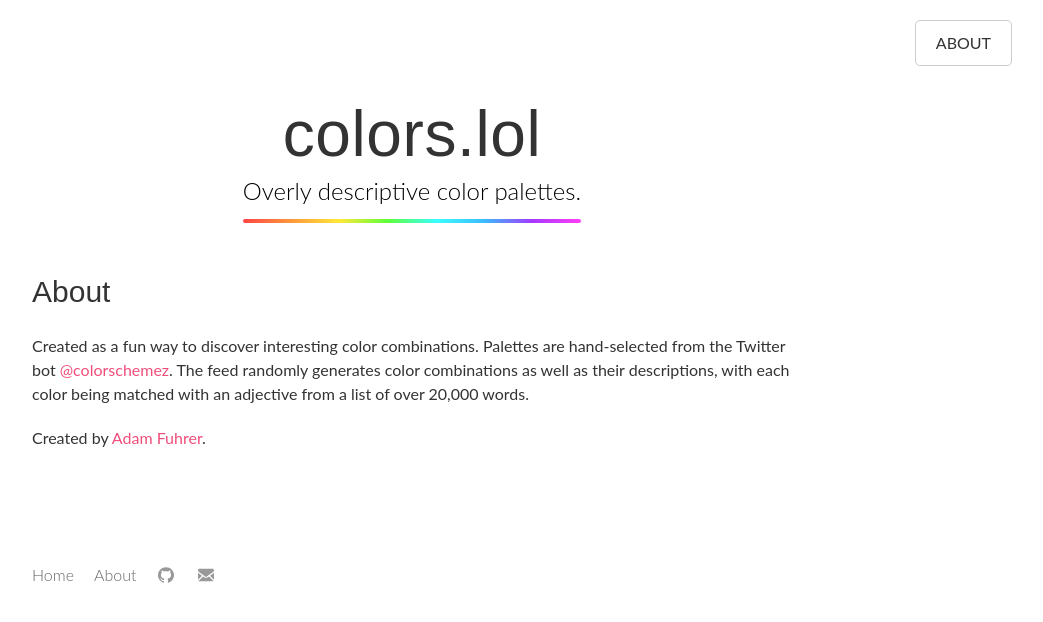
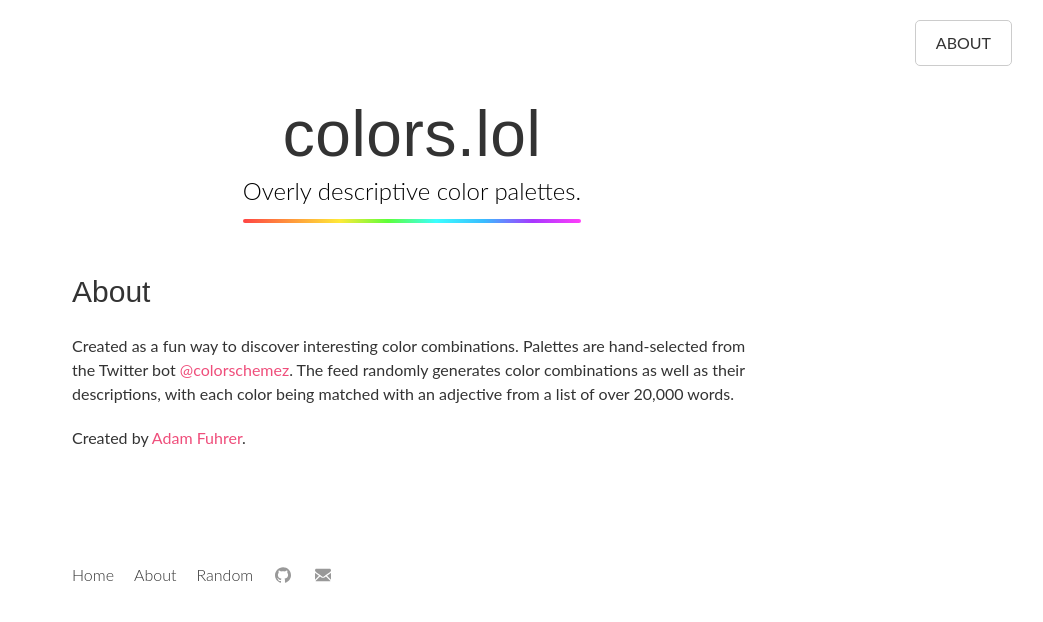
Before and after one commit to adamfuhrer/colors.lol, an Angular app: page /about in a window 1280 px wide. Shown: the top 622 px of the page, without its empty margins (228-1271 px from the left). Built offline with nearby package versions, Linux system fonts and the light colour scheme; a web font is replaced by a local one; what @ngx-share/core would draw is missing.

Commit message:
add random palette link in the footer

```diff
--- a/src/app/components/footer/footer.component.html
+++ b/src/app/components/footer/footer.component.html
@@ -1,6 +1,19 @@
 <nav aria-label="Footer navigation">
-  <a routerLink="/" (click)="onHomeClick()">Home</a>
-  <a routerLink="/about">About</a>
+  <a routerLink="/" (click)="onHomeClick()">
+    <span tabindex="-1">
+      Home
+    </span>
+  </a>
+  <a routerLink="/about">
+    <span tabindex="-1">
+      About
+    </span>
+  </a>
+  <a routerLink="/random">
+    <span tabindex="-1">
+      Random
+    </span>
+  </a>
   <a class="icon" title="GitHub repository" href="https://github.com/adamfuhrer/colors.lol" target="_blank" rel="noopener">
     <svg id="Bold" enable-background="new 0 0 24 24" height="512" viewBox="0 0 24 24" width="512" xmlns="http://www.w3.org/2000/svg">
       <path d="m12 .5c-6.63 0-12 5.28-12 11.792 0 5.211 3.438 9.63 8.205 11.188.6.111.82-.254.82-.567 0-.28-.01-1.022-.015-2.005-3.338.711-4.042-1.582-4.042-1.582-.546-1.361-1.335-1.725-1.335-1.725-1.087-.731.084-.716.084-.716 1.205.082 1.838 1.215 1.838 1.215 1.07 1.803 2.809 1.282 3.495.981.108-.763.417-1.282.76-1.577-2.665-.295-5.466-1.309-5.466-5.827 0-1.287.465-2.339 1.235-3.164-.135-.298-.54-1.497.105-3.121 0 0 1.005-.316 3.3 1.209.96-.262 1.98-.392 3-.398 1.02.006 2.04.136 3 .398 2.28-1.525 3.285-1.209 3.285-1.209.645 1.624.24 2.823.12 3.121.765.825 1.23 1.877 1.23 3.164 0 4.53-2.805 5.527-5.475 5.817.42.354.81 1.077.81 2.182 0 1.578-.015 2.846-.015 3.229 0 .309.21.678.825.56 4.801-1.548 8.236-5.97 8.236-11.173 0-6.512-5.373-11.792-12-11.792z"/>
--- a/src/app/components/footer/footer.component.scss
+++ b/src/app/components/footer/footer.component.scss
@@ -18,7 +18,7 @@
       height: 30px;
       font-weight: $light;
       font-size: 1.6rem;
-      color: #666666;
+      color: #333333;
       transition: $transition-normal;
 
       + a {
@@ -27,6 +27,10 @@
 
       &:hover, &:focus {
          color: $pink;
+      }
+
+      span:focus {
+        outline: none;
       }
     }
 
--- a/src/app/components/homepage/homepage.component.html
+++ b/src/app/components/homepage/homepage.component.html
@@ -1,7 +1,7 @@
 <div class="content-wrapper" fadeIn>
   <ng-container *ngFor="let palette of palettes; let i = index">
-    <app-color-palette *ngIf="paletteParam === null || paletteParam === getPaletteParamId(palette)"
-                       [isShowingLinkButton]="paletteParam !== getPaletteParamId(palette)"
+    <app-color-palette *ngIf="paletteParam === null || paletteParam === getPaletteId(palette)"
+                       [isShowingLinkButton]="paletteParam !== getPaletteId(palette)"
                        [colors]="palette"
                        [isPaletteDirectionVertical]="(i + 1) % 4 === 0 || i % 4 === 0">
     </app-color-palette>
--- a/src/app/components/homepage/homepage.component.scss
+++ b/src/app/components/homepage/homepage.component.scss
@@ -58,7 +58,7 @@
       .illustration {
         margin-bottom: 30px;
         width: 100%;
-        max-width: 300px;
+        max-width: 260px;
       }
     }
   }
@@ -66,7 +66,7 @@
   &.is-showing-single-palette {
     .content-wrapper {
       grid-template-columns: 1fr;
-      max-width: 840px;
+      max-width: 800px;
 
       ::ng-deep {
         .palette {
--- a/src/app/components/homepage/homepage.component.ts
+++ b/src/app/components/homepage/homepage.component.ts
@@ -1,10 +1,9 @@
 import {Component, HostBinding, OnDestroy, OnInit} from '@angular/core';
-import {ActivatedRoute} from '@angular/router';
+import {ActivatedRoute, Router} from '@angular/router';
 import {Title} from '@angular/platform-browser';
 import {Color} from '../color-palette/color-palette.component';
 import {ColorFilterService} from '../../services/color-filter.service';
 import {Subscription} from 'rxjs';
-
 import * as chroma from 'chroma-js';
 import palettes from '../../palettes.json';
 
@@ -20,14 +19,11 @@ export class HomepageComponent implements OnInit, OnDestroy {
   colorFilterSubscription: Subscription;
 
   constructor(private route: ActivatedRoute,
+              private router: Router,
               private colorFilterService: ColorFilterService,
               private titleService: Title) {
-    const pals = [];
-    for (const key in palettes) {
-      pals.push(palettes[key]);
-    }
-    this.palettes = pals[0];
-    this.unfilteredPalettes = this.palettes;
+    this.palettes = Object.values(palettes)[0];
+    this.unfilteredPalettes = [...this.palettes];
   }
 
   ngOnInit(): void {
@@ -36,6 +32,13 @@ export class HomepageComponent implements OnInit, OnDestroy {
 
       if (this.paletteParam && this.isPaletteFound()) {
         this.titleService.setTitle(this.paletteParam + ' palette | colors.lol');
+      } else if (this.paletteParam && this.paletteParam === 'random') {
+        this.colorFilterService.emitFilterColor(null);
+        const randomPalette = this.getRandomPaletteId();
+
+        this.router.navigateByUrl('/' + randomPalette).then(() => {
+          this.titleService.setTitle(randomPalette + ' palette | colors.lol');
+        });
       } else if (this.paletteParam && !this.isPaletteFound()) {
         this.titleService.setTitle('Unknown palette | colors.lol');
       } else {
@@ -43,12 +46,11 @@ export class HomepageComponent implements OnInit, OnDestroy {
       }
     });
 
+    // Compare the filter color to the colors of each palette
+    // If there is a similar match, show the color in list of filtered results
     this.colorFilterSubscription = this.colorFilterService.filterColor.subscribe(color => {
       if (color) {
-        this.palettes = this.unfilteredPalettes;
-        // Compare the filter color to the colours of each palette
-        // If there is a similar match, show the color in list of filtered results
-        this.palettes = this.palettes.filter(palette => {
+        this.palettes = [...this.unfilteredPalettes].filter(palette => {
           return palette.some(c => chroma.deltaE(c.hex, color.hex) < 20) ||
             palette.some(c => chroma.deltaE(c.hex, chroma(color.hex).desaturate(1.4)) < 18);
         });
@@ -64,12 +66,20 @@ export class HomepageComponent implements OnInit, OnDestroy {
     }
   }
 
-  getPaletteParamId(palette: Color[]): string {
+  getPaletteId(palette: Color[]): string {
     return palette[0].description.split(' ')[0];
   }
 
+  getRandomPaletteId(): string {
+    return this.getPaletteId(this.unfilteredPalettes[this.generateRandomNumber(this.unfilteredPalettes.length - 1)]);
+  }
+
   isPaletteFound(): boolean {
-    const paletteIds = this.palettes.map(palette => this.getPaletteParamId(palette));
+    const paletteIds = this.unfilteredPalettes.map(palette => this.getPaletteId(palette));
     return paletteIds.includes(this.paletteParam);
   }
+
+  generateRandomNumber(num: number): number {
+    return Math.floor(Math.random() * (num + 1));
+  }
 }
--- a/src/styles/_vars.scss
+++ b/src/styles/_vars.scss
@@ -4,10 +4,10 @@ $amaranth: 'Amaranth', sans-serif;
 $nitti: 'Nitti Normal', sans-serif;
 
 // Dimensions
-$content-width: 800px;
+$content-width: 720px;
 
 // Breakpoints
-$breakpoint-medium: $content-width + 100px;
+$breakpoint-medium: 900px;
 $breakpoint-small: 560px;
 
 // Colours
```
